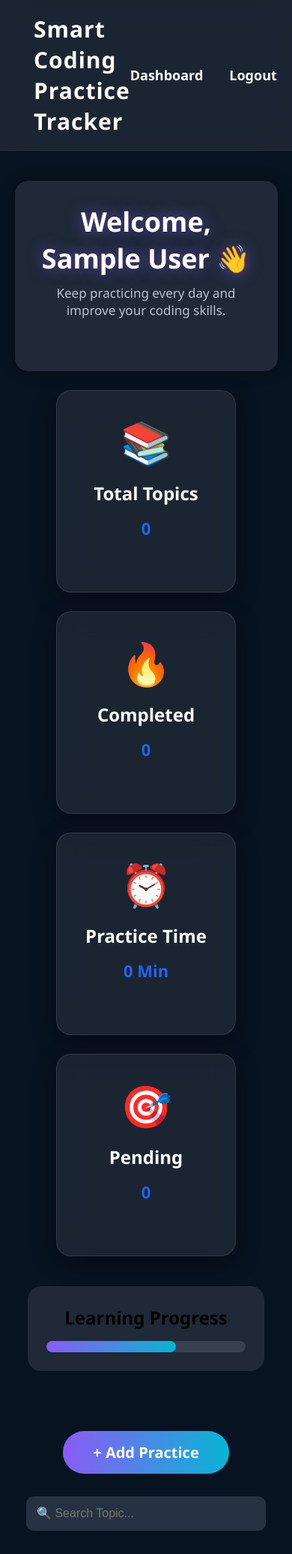
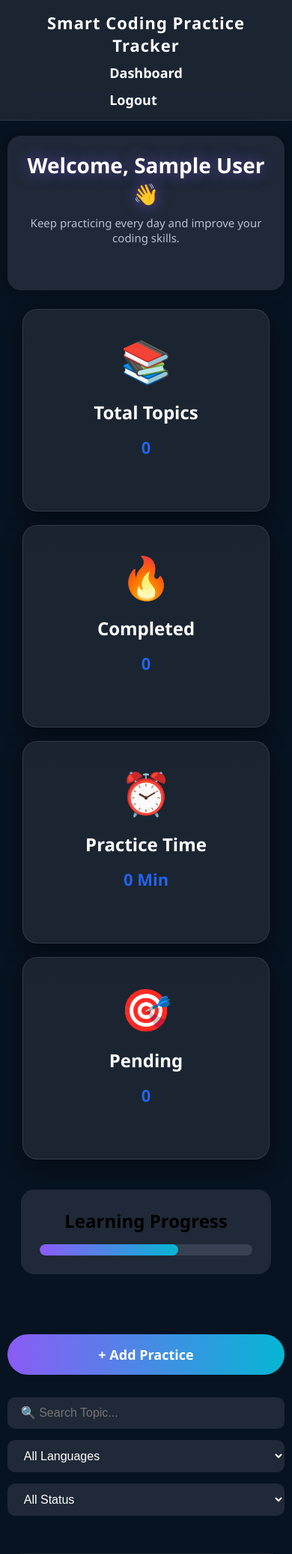
Before and after one commit to mathesh1212/SmartCodingPracticeTracker, a Flask app: page /dashboard in a window 390 px wide; the page is wider, and only the part inside the window is pictured. Shown: the top 2072 px of that part at 75% size. Run offline with Flask 3, Linux system fonts and the light colour scheme; the visitor is signed in with stand-in values (Sample User, id 1); data that the repository does not hold is empty.

Commit message:
Added fully responsive mobile UI

```diff
--- a/static/css/dashboard.css
+++ b/static/css/dashboard.css
@@ -278,3 +278,128 @@ background:#263241;
 color:white;
 
 }
+
+.filter-container{
+
+display:flex;
+gap:15px;
+justify-content:center;
+align-items:center;
+margin:30px 0;
+flex-wrap:wrap;
+
+}
+
+.filter-container input,
+.filter-container select{
+
+padding:12px 18px;
+border:none;
+border-radius:10px;
+font-size:16px;
+background:#1f2937;
+color:white;
+min-width:220px;
+
+}
+
+.filter-container input:focus,
+.filter-container select:focus{
+
+outline:none;
+box-shadow:0 0 10px #38bdf8;
+
+}
+
+/* ===========================
+   Mobile Responsive
+=========================== */
+
+@media screen and (max-width:768px){
+
+.dashboard{
+
+width:95%;
+margin:20px auto;
+
+}
+
+.welcome-card{
+
+padding:20px;
+
+}
+
+.welcome-card h1{
+
+font-size:28px;
+
+text-align:center;
+
+}
+
+.welcome-card p{
+
+text-align:center;
+
+font-size:15px;
+
+}
+
+.cards{
+
+flex-direction:column;
+align-items:center;
+gap:18px;
+
+}
+
+.card{
+
+width:100%;
+
+max-width:330px;
+
+}
+
+.add-btn{
+
+width:100%;
+text-align:center;
+font-size:18px;
+
+}
+
+.filter-container{
+
+flex-direction:column;
+width:100%;
+
+}
+
+.filter-container input,
+.filter-container select{
+
+width:100%;
+
+}
+
+.history{
+
+overflow-x:auto;
+
+}
+
+.history table{
+
+min-width:750px;
+
+}
+
+.recent{
+
+width:100%;
+
+}
+
+}
--- a/static/css/navbar.css
+++ b/static/css/navbar.css
@@ -43,3 +43,35 @@ nav a:hover{
 color:#06B6D4;
 text-shadow:0 0 10px #06B6D4;
 }
+
+@media screen and (max-width:768px){
+
+nav{
+
+flex-direction:column;
+
+padding:15px;
+
+}
+
+nav h2{
+
+font-size:22px;
+
+margin-bottom:10px;
+
+text-align:center;
+
+}
+
+nav ul{
+
+flex-direction:column;
+
+gap:12px;
+
+padding:0;
+
+}
+
+}
--- a/static/css/style.css
+++ b/static/css/style.css
@@ -83,3 +83,27 @@ transition:.3s;
 transform:scale(1.2);
 
 }
+
+@media screen and (max-width:768px){
+
+body{
+
+overflow-x:hidden;
+
+}
+
+*{
+
+box-sizing:border-box;
+
+}
+
+img{
+
+max-width:100%;
+
+height:auto;
+
+}
+
+}
--- a/templates/dashboard.html
+++ b/templates/dashboard.html
@@ -110,12 +110,33 @@ Keep practicing every day and improve your coding skills.
 
 </a>
 
-<div class="search-box">
+<div class="filter-container">
 
     <input
     type="text"
     id="searchInput"
     placeholder="🔍 Search Topic...">
+
+    <select id="languageFilter">
+
+        <option value="">All Languages</option>
+        <option>HTML</option>
+        <option>CSS</option>
+        <option>JavaScript</option>
+        <option>Python</option>
+        <option>Flask</option>
+        <option>MySQL</option>
+        <option>MongoDB</option>
+
+    </select>
+
+    <select id="statusFilter">
+
+        <option value="">All Status</option>
+        <option>Completed</option>
+        <option>Pending</option>
+
+    </select>
 
 </div>
 
@@ -201,32 +222,52 @@ onclick="return confirm('Are you sure?')">
 
 <script>
 
-const input = document.getElementById("searchInput");
+const searchInput = document.getElementById("searchInput");
+const languageFilter = document.getElementById("languageFilter");
+const statusFilter = document.getElementById("statusFilter");
 
-input.addEventListener("keyup", function () {
+function filterTable(){
 
-let filter = input.value.toLowerCase();
+    let search = searchInput.value.toLowerCase();
+    let language = languageFilter.value.toLowerCase();
+    let status = statusFilter.value.toLowerCase();
 
     let rows = document.querySelectorAll("#practiceTable tbody tr");
 
     rows.forEach(function(row){
 
         let topic = row.cells[1].innerText.toLowerCase();
+        let rowLanguage = row.cells[0].innerText.toLowerCase();
+        let rowStatus = row.cells[4].innerText.toLowerCase();
 
-if(topic.includes(filter)){
+        let matchSearch = topic.includes(search);
 
-row.style.display="";
+        let matchLanguage =
+            language === "" || rowLanguage === language;
+
+        let matchStatus =
+            status === "" || rowStatus === status;
+
+        if(matchSearch && matchLanguage && matchStatus){
+
+            row.style.display = "";
 
         }
         else{
 
-row.style.display="none";
+            row.style.display = "none";
 
         }
 
     });
 
-});
+}
+
+searchInput.addEventListener("keyup", filterTable);
+
+languageFilter.addEventListener("change", filterTable);
+
+statusFilter.addEventListener("change", filterTable);
 
 </script>
 
```
Also changed, not shown: static/css/add_practice.css (+20 -0 lines), static/css/edit_practice.css (+21 -0 lines), static/css/login.css (+26 -0 lines), static/css/register.css (+20 -0 lines). Lines whose indentation alone changed are shown as unchanged.
